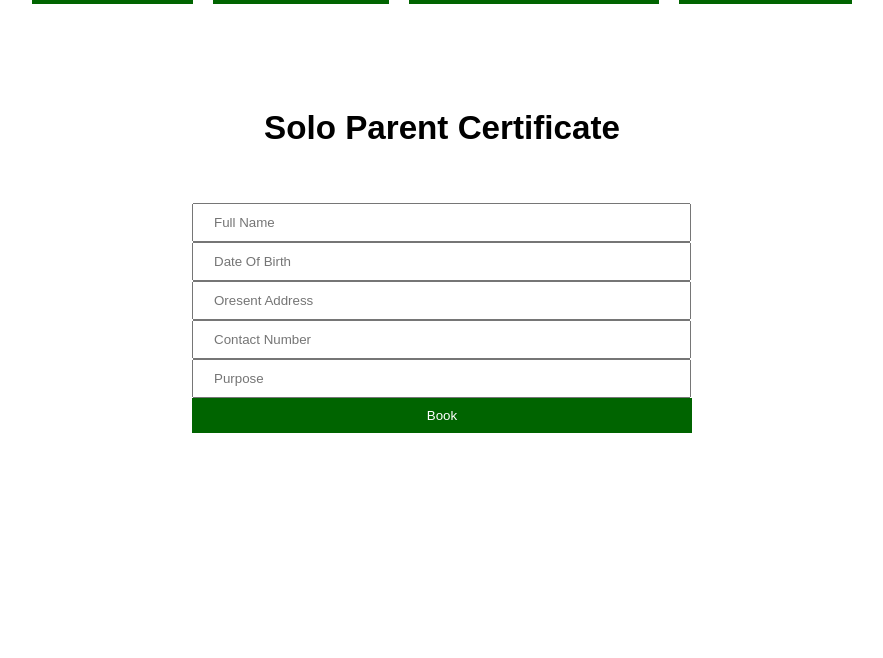
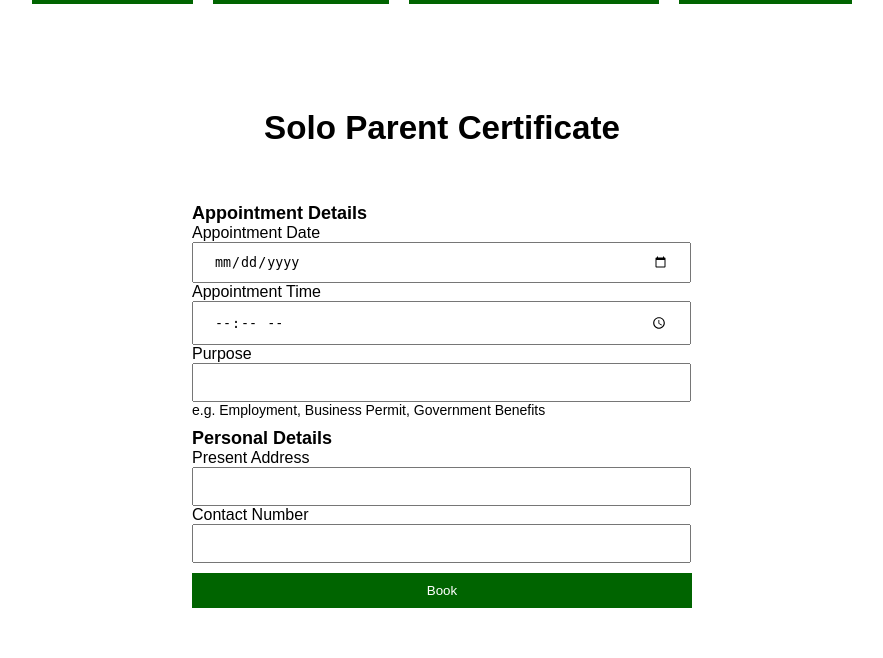
Before and after one commit to adamxparx/boacms, a Django app: page /appointments/solo_parent_certificate/ in a window 1280 px wide. Shown: the part 173-831 px from the top of the page, without its empty margins (198-1081 px from the left). Before the commit the page ends 606 px from the top, so only its background shows below. Run offline with Django 4.2, Linux system fonts and the light colour scheme; the visitor is signed in with stand-in values (Sample User, id 1).

Commit message:
feature(appointments): update files for solo parent certificate, model, forms, views , UI

```diff
--- a/appointments/forms.py
+++ b/appointments/forms.py
@@ -1,5 +1,6 @@
 from django import forms
-from .models import Appointment, BarangayClearance, CertificateOfIndigency, CommunityTaxCertificate
+from .models import Appointment, BarangayClearance, CertificateOfIndigency, CommunityTaxCertificate, SoloParentCertificate
+
 
 class AppointmentForm(forms.ModelForm):
     class Meta:
@@ -24,3 +25,8 @@ class CommunityTaxCertificateForm(forms.ModelForm):
     class Meta:
         model = CommunityTaxCertificate
         fields = ['address', 'sex', 'civil_status', 'citizenship', 'occupation_or_business']
+
+class SoloParentCertificateForm(forms.ModelForm):
+    class Meta:
+        model = SoloParentCertificate
+        fields = ['present_address', 'contact_number']
--- a/appointments/models.py
+++ b/appointments/models.py
@@ -49,7 +49,7 @@ class CommunityTaxCertificate(models.Model):
     SEX_CHOICES = (('Male', 'Male'), ('Female', 'Female'))
     CIVIL_STATUS_CHOICES = (('Single', 'Single'), ('Married', 'Married'), ('Widowed', 'Widowed'), ('Separated', 'Separated'))
 
-    appointment = models.OneToOneField(Appointment, on_delete=models.CASCADE, primary_key=True)
+    appointment = models.OneToOneField(Appointment, on_delete=models.CASCADE)
     address = models.CharField(max_length=255)
     sex = models.CharField(max_length=10, choices=SEX_CHOICES)
     civil_status = models.CharField(max_length=20, choices=CIVIL_STATUS_CHOICES)
@@ -58,3 +58,11 @@ class CommunityTaxCertificate(models.Model):
 
     def __str__(self):
         return f"Community Tax Certificate for {self.full_name}"
+
+class SoloParentCertificate(models.Model):
+    appointment = models.OneToOneField(Appointment, on_delete=models.CASCADE)
+    present_address = models.CharField(max_length=255)
+    contact_number = models.CharField(max_length=20)
+
+    def __str__(self):
+        return f"Solo Parent Certificate for {self.full_name}"
--- a/appointments/templates/appointments/solo_parent_certificate.html
+++ b/appointments/templates/appointments/solo_parent_certificate.html
@@ -7,12 +7,37 @@
 
     <h5>Solo Parent Certificate</h5>
     <form class="cert" method="post">
-        <input type="text" placeholder="Full Name" />
-        <input type="text" placeholder="Date Of Birth" />
-        <input type="text" placeholder="Oresent Address" />
-        <input type="text" placeholder="Contact Number" />
-        <input type="text" placeholder="Purpose" />
-        <button>Book</button>
+        {% csrf_token %}
+        <div class="appointment">
+            <div class="title">Appointment Details</div>
+            <label for="{{ appointment_form.appointment_date.id_for_label }}">Appointment Date</label>
+            <div>
+                {{ appointment_form.appointment_date }}
+            </div>
+            <label for="{{ appointment_form.appointment_time.id_for_label }}">Appointment Time</label>
+            <div>
+                {{ appointment_form.appointment_time }}
+            </div>
+            <label for="{{ appointment_form.purpose.id_for_label }}">Purpose</label>
+            <div>
+                {{ appointment_form.purpose }}
+            </div>
+            <div class="help_text">
+                {{ appointment_form.purpose.help_text }}
+            </div>
+        </div>
+        <div class="clearance">
+            <div class="title">Personal Details</div>
+            <label for="{{ clearance_Form.present_address.id_for_label }}">Present Address</label>
+            <div>
+                {{ clearance_form.present_address }}
+            </div>
+            <label for="{{ clearance_Form.contact_number.id_for_label }}">Contact Number</label>
+            <div>
+                {{ clearance_form.contact_number }}
+            </div>
+        </div>
+        <button type="submit">Book</button>
     </form>
 
 {% endblock %}
--- a/appointments/views.py
+++ b/appointments/views.py
@@ -1,6 +1,6 @@
 from django.shortcuts import render, redirect
 from django.contrib.auth.decorators import login_required
-from .forms import AppointmentForm, BarangayClearanceForm, CertificateOfIndigencyForm, CommunityTaxCertificateForm
+from .forms import AppointmentForm, BarangayClearanceForm, CertificateOfIndigencyForm, CommunityTaxCertificateForm, SoloParentCertificateForm
 from .models import Appointment, CertificationType
 
 @login_required
@@ -96,8 +96,36 @@ def comm_tax_certificate(request):
 
     return render(request, 'appointments/comm_tax_certificate.html', context)
 
+@login_required
 def solo_parent_certificate(request):
-    return render(request, 'appointments/solo_parent_certificate.html')
+    if request.method == 'POST':
+        appointment_form = AppointmentForm(request.POST)
+        clearance_form = SoloParentCertificateForm(request.POST)
+
+        if appointment_form.is_valid() and clearance_form.is_valid():
+            cert_type, created = CertificationType.objects.get_or_create(name="Solo Parent Certificate")
+
+            appointment = appointment_form.save(commit=False)
+            appointment.user = request.user
+            appointment.certificate_type = cert_type
+            appointment.save()
+
+            clearance = clearance_form.save(commit=False)
+            clearance.appointment = appointment
+            clearance.save()
+
+            return redirect('appointments')
+
+    else:
+        appointment_form = AppointmentForm()
+        clearance_form = SoloParentCertificateForm()
+
+        context = {
+            'appointment_form': appointment_form,
+            'clearance_form': clearance_form,
+        }
+
+    return render(request, 'appointments/solo_parent_certificate.html', context)
 
 @login_required
 def appointments(request):
```
Also changed, not shown: accounts/migrations/0001_initial.py, appointments/migrations/0001_initial.py, appointments/migrations/0002_communitytaxcertificate_certificateofindigency.py (deleted), appointments/migrations/0003_remove_communitytaxcertificate_date_of_birth.py (deleted).
